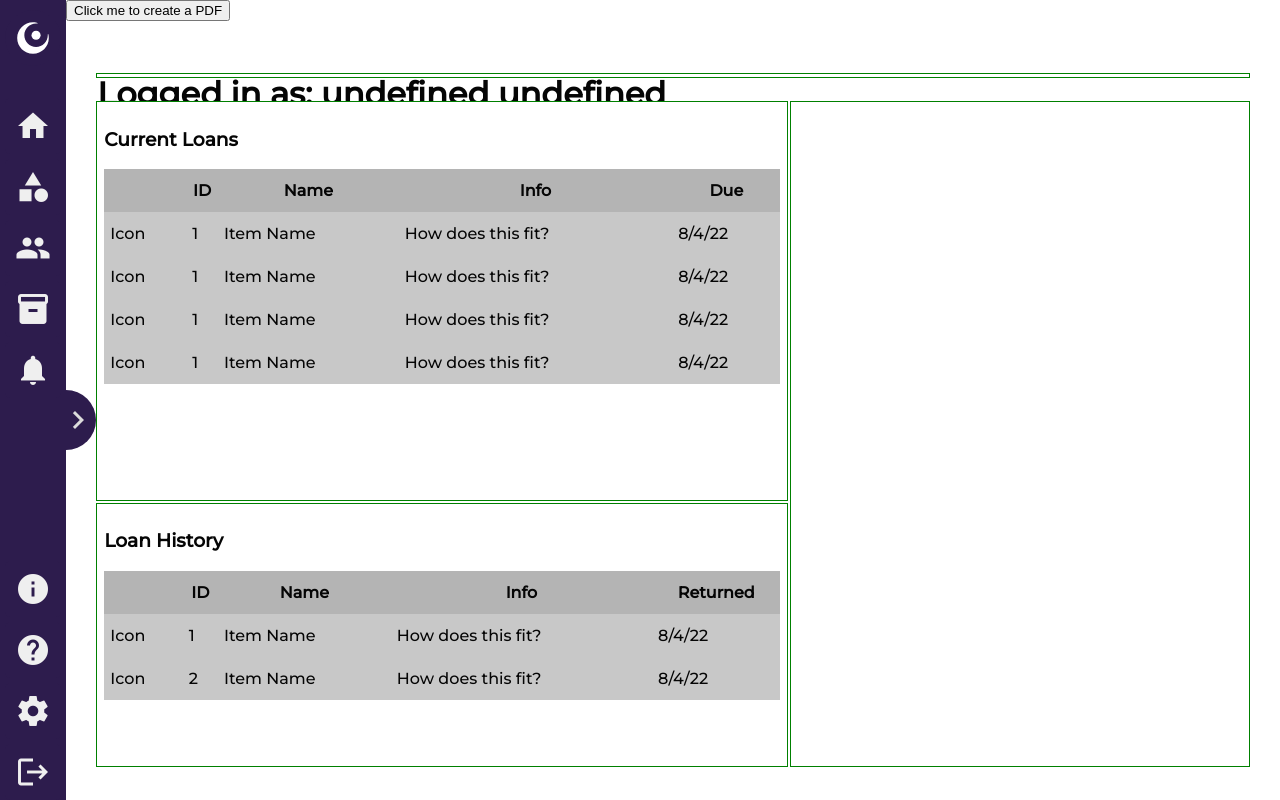
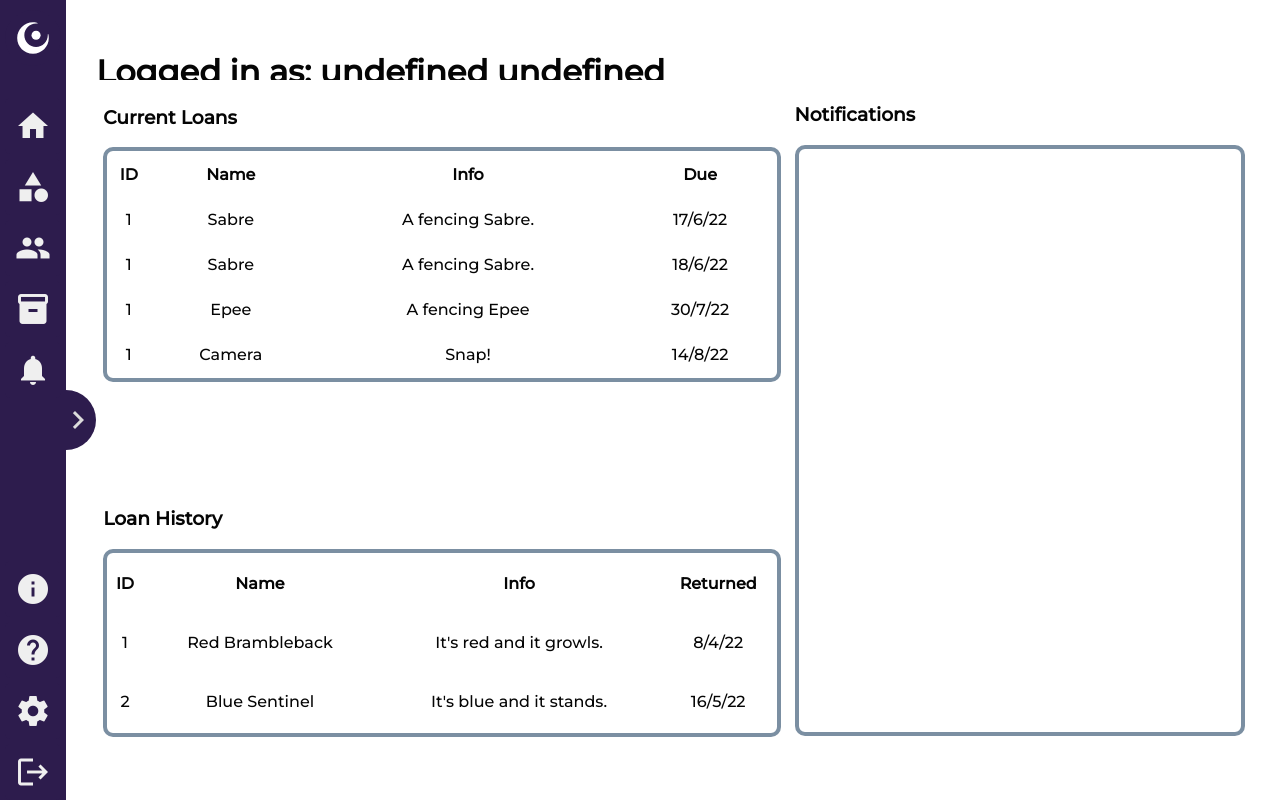
Before and after one commit to Appl3s-3/Aphelia-Front, a Vue app: page /home in a window 1280 px wide. Built offline with nearby package versions, Linux system fonts and the light colour scheme.

Commit message:
good luck

```diff
--- a/src/components/DashHistory.vue
+++ b/src/components/DashHistory.vue
@@ -6,25 +6,22 @@
     <h3>Loan History</h3>
     <table class="dash-history-table">
         <tr>
-            <th></th>
             <th>ID</th>
             <th>Name</th>
             <th>Info</th>
             <th>Returned</th>
         </tr>
         <tr>
-            <td>Icon</td>
             <td>1</td>
-            <td>Item Name</td>
-            <td>How does this fit?</td>
+            <td>Red Brambleback</td>
+            <td>It's red and it growls.</td>
             <td>8/4/22</td>
         </tr>
         <tr>
-            <td>Icon</td>
             <td>2</td>
-            <td>Item Name</td>
-            <td>How does this fit?</td>
-            <td>8/4/22</td>
+            <td>Blue Sentinel</td>
+            <td>It's blue and it stands.</td>
+            <td>16/5/22</td>
         </tr>
     </table>
 </div>
@@ -33,16 +30,20 @@
 <style scoped>
 .dash-history-table {
     width: 100%;
-    border-collapse: collapse;
-    background-color: var(--aph-back2);
+    height: 75%;
+    /*border-collapse: collapse;*/
+    background-color: var(--aph-back1);
+    border: 4px solid var(--aph-grey);
+    border-radius: 10px;
 }
 
 .dash-history-table th {
     padding: var(--table-heading-vertical-padding) 0;
-    background-color: var(--aph-fore1);
 }
 
 .dash-history-table td {
     padding: var(--table-data-vertical-padding) var(--table-data-horizontal-padding);
+    color: (--aph-grey);
+    text-align: center;
 }
 </style>
--- a/src/components/DashLoans.vue
+++ b/src/components/DashLoans.vue
@@ -6,7 +6,6 @@
         <h3>Current Loans</h3>
         <table class="dash-loans-table">
             <tr>
-                <th></th>
                 <th>ID</th>
                 <th>Name</th>
                 <th>Info</th>
@@ -17,32 +16,28 @@
             TODO: If the due date has passed, make the table row red
             -->
             <tr>
-                <td>Icon</td>
                 <td>1</td>
-                <td>Item Name</td>
-                <td>How does this fit?</td>
-                <td>8/4/22</td>
+                <td>Sabre</td>
+                <td>A fencing Sabre.</td>
+                <td>17/6/22</td>
             </tr>
             <tr>
-                <td>Icon</td>
                 <td>1</td>
-                <td>Item Name</td>
-                <td>How does this fit?</td>
-                <td>8/4/22</td>
+                <td>Sabre</td>
+                <td>A fencing Sabre.</td>
+                <td>18/6/22</td>
             </tr>
             <tr>
-                <td>Icon</td>
                 <td>1</td>
-                <td>Item Name</td>
-                <td>How does this fit?</td>
-                <td>8/4/22</td>
+                <td>Epee</td>
+                <td>A fencing Epee</td>
+                <td>30/7/22</td>
             </tr>
             <tr>
-                <td>Icon</td>
                 <td>1</td>
-                <td>Item Name</td>
-                <td>How does this fit?</td>
-                <td>8/4/22</td>
+                <td>Camera</td>
+                <td>Snap!</td>
+                <td>14/8/22</td>
             </tr>
         </table>
     </div>
@@ -51,16 +46,21 @@
 <style scoped>
 .dash-loans-table {
     width: 100%;
-    border-collapse: collapse;
-    background-color: var(--aph-back2);
+    /*border-collapse: collapse;*/
+    background-color: var(--aph-back1);
+    border: 4px solid var(--aph-grey);
+    border-radius: 10px;
+
 }
 
 .dash-loans-table th {
     padding: var(--table-heading-vertical-padding) 0;
-    background-color: var(--aph-fore1);
+    border-collapse: separate;
 }
 
 .dash-loans-table td {
     padding: var(--table-data-vertical-padding) var(--table-data-horizontal-padding);
+    color: (--aph-grey);
+    text-align: center;
 }
 </style>
--- a/src/components/DashNotifications.vue
+++ b/src/components/DashNotifications.vue
@@ -7,8 +7,37 @@ const selfStore = useSelf()
 
 <template>
 <div id="dash-notifications-list">
+    <h3>Notifications</h3>
+    <table class="dash-notifications-table">
+        <tr>
+            <th></th>
+        </tr>
+        <tr>
+            <td></td>
+        </tr>
+    </table>
 </div>
 </template>
 
 <style scoped>
+.dash-notifications-table {
+    width: 100%;
+    height: 90%;
+    /*border-collapse: collapse;*/
+    background-color: var(--aph-back1);
+    border: 4px solid var(--aph-grey);
+    border-radius: 10px;
+
+}
+
+.dash-notifications-table th {
+    padding: var(--table-heading-vertical-padding) 0;
+    border-collapse: separate;
+}
+
+.dash-notifications-table td {
+    padding: var(--table-data-vertical-padding) var(--table-data-horizontal-padding);
+    color: (--aph-grey);
+    text-align: center;
+}
 </style>
--- a/src/components/PeopleDisplay.vue
+++ b/src/components/PeopleDisplay.vue
@@ -7,7 +7,6 @@ const peopleStore = usePeople()
 <template>
 <div id="people-display">
     <!-- List of users, might merge this with items and add some parameters -->
-    <h1>Users</h1>
     <table id="user-table">
         <tr>
             <th>Internal ID</th>
--- a/src/components/PeopleFilters.vue
+++ b/src/components/PeopleFilters.vue
@@ -2,9 +2,15 @@
 </script>
 
 <template>
+<h1>Users</h1>
 <div class="people-filters-container">
-    <!-- Filter options, etc -->
-    <p>This is a filter option.</p>
+    <div id="filters-left">
+        <input class="filter" id="search-bar" type="text" name="search-people" placeholder="Search Name" @input="event => $emit('search', event.target.value)">
+    </div>
+    <div id="filters-right">
+        <input class="filter" id="manage-roles" type="button" name="manage-roles" value="Manage Roles">
+        <input class="filter" id="invite-users" type="button" name="invite-users" value="Invite Users">
+    </div>
 </div>
 </template>
 
@@ -15,7 +21,55 @@
     flex-flow: row nowrap;
     justify-content: space-around;
     align-items: center;
-    background-color: var(--aph-back2);
+    background-color: var(--aph-back1);
+}
+
+#manage-roles {
+    margin: 5px;
+    padding: 5px;
+    background-color: var(--aph-purple);
+    color: var(--aph-text-light);
+    border: 8px solid var(--aph-purple);
+    border-radius: 5px;
+}
+
+#invite-users {
+    margin: 5px;
+    padding: 5px;
+    background-color: var(--aph-purple);
+    color: var(--aph-text-light);
+    border: 8px solid var(--aph-purple);
+    border-radius: 5px;
+}
+
+#items-filters {
+    display: flex;
+    flex-flow: row nowrap;
+    justify-content: space-around;
+    align-items: baseline;
+}
+
+#filters-left {
+    display: flex;
+    flex-flow: row nowrap;
+    justify-content: space-between;
+    align-items: baseline;
+    margin: var(--left-filter-vertical-margin) 0;
+}
+
+#filters-right {
+    display: flex;
+    flex-flow: row nowrap;
+    justify-content: space-between;
+    align-items: baseline;
+}
+
+.filter {
+    margin: auto var(--filter-horizontal-margin);
+}
+
+#search-bar {
+    text-align: right;
 }
 
 </style>
--- a/src/views/Dashboard.vue
+++ b/src/views/Dashboard.vue
@@ -14,7 +14,7 @@ const selfStore = useSelf()
 
 <template>
 <div class="dashboard dashboard-container">
-    <input type="button" @click="createPdf()" value="Click me to create a PDF">
+    <!--<input type="button" @click="createPdf()" value="Click me to create a PDF">-->
     <div class="dashboard-layout">
         <h1 class="dashboard-panel" id="dashboard-title">Logged in as: {{selfStore.fullName}}</h1>
         <DashLoans         class="dashboard-panel"/>
@@ -45,7 +45,7 @@ const selfStore = useSelf()
 
 .dashboard-panel {
     padding: 1%;
-    border: 1px solid green;
+    /*border: 1px solid green;*/
     background-color: var(--aph-back1);
 }
 
```
